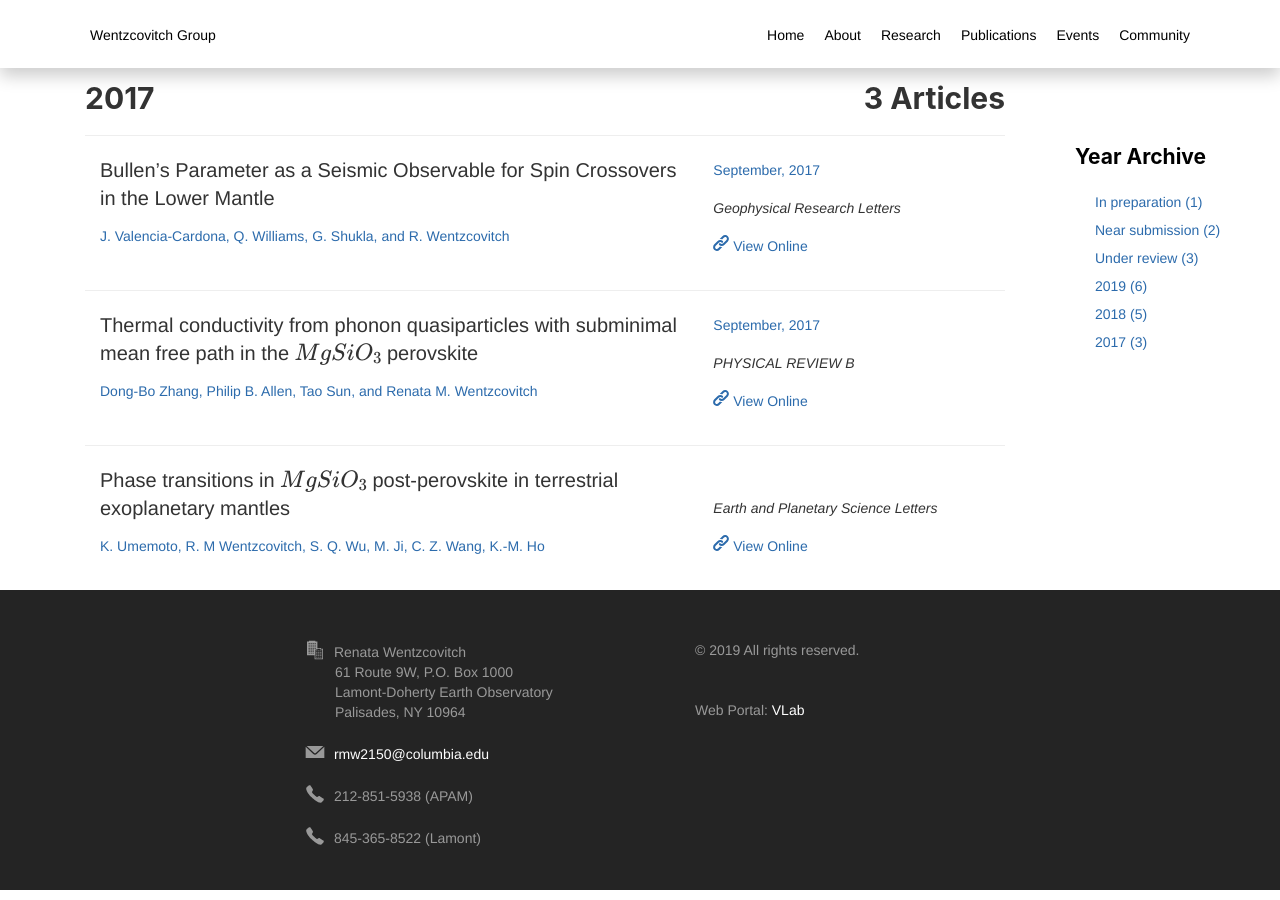
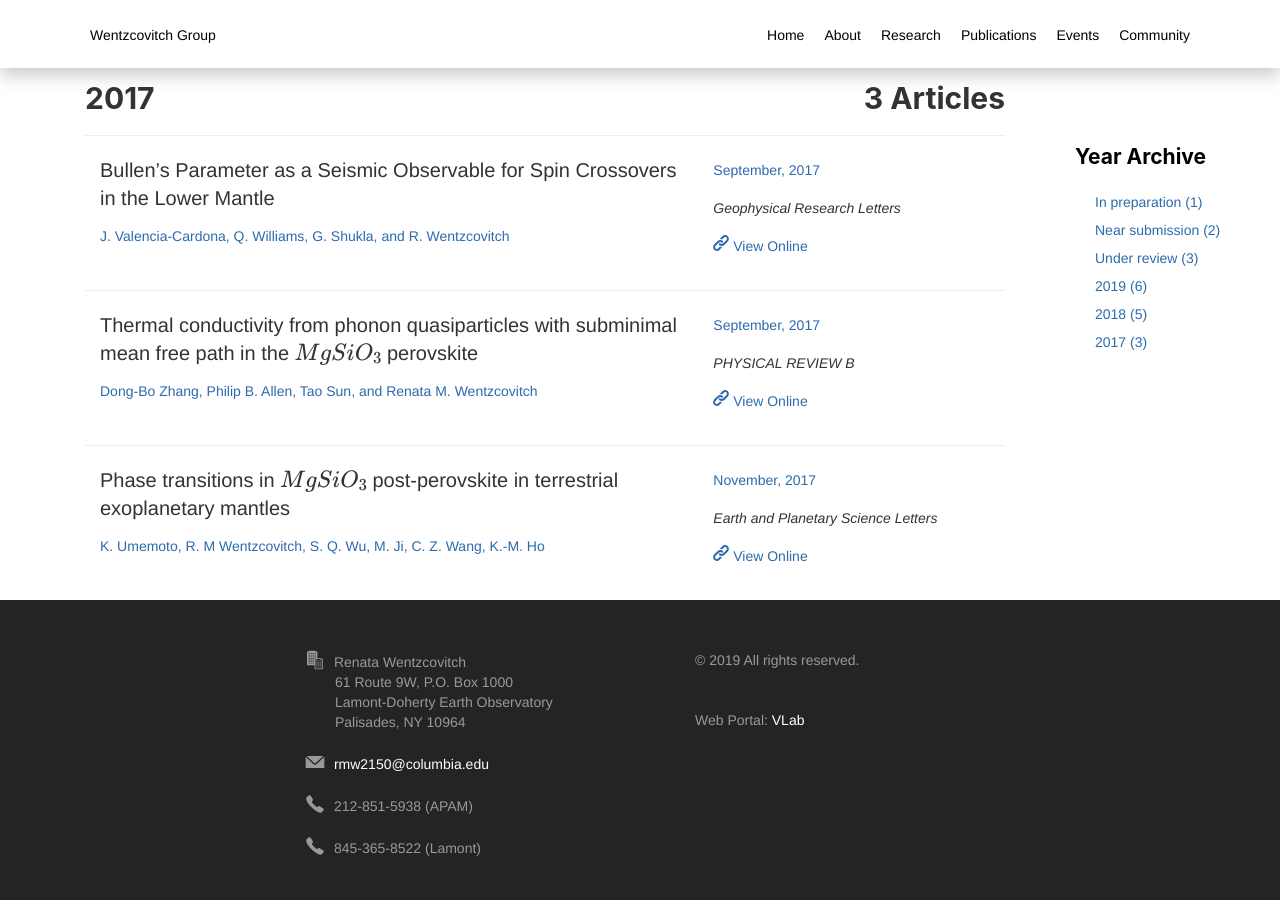
Before and after one commit to mineralcloud/mineralcloud.github.io, a Jekyll site: the page built from publications/index.html, in a window 1280 px wide and 900 px high, scrolled down 3752 px. Built offline with Jekyll 4.4.1, drawn with Linux system fonts in a browser that asks for light colours; nearby versions of some CDN libraries; formulas are drawn with MathJax 3.

Commit message:
publication

```diff
--- a/_data/publications.yaml
+++ b/_data/publications.yaml
@@ -166,7 +166,7 @@
     online_url: https://journals.aps.org/prb/abstract/10.1103/PhysRevB.96.100302
 
   - title: Phase transitions in \\( MgSiO_3 \\) post-perovskite in terrestrial exoplanetary mantles
-    yyyy-mm-dd:
+    yyyy-mm-dd: 2017-11-15
     author: K. Umemoto, R. M Wentzcovitch, S. Q. Wu, M. Ji, C. Z. Wang, K.-M. Ho
     journal: Earth and Planetary Science Letters
     pdf_url:
```
